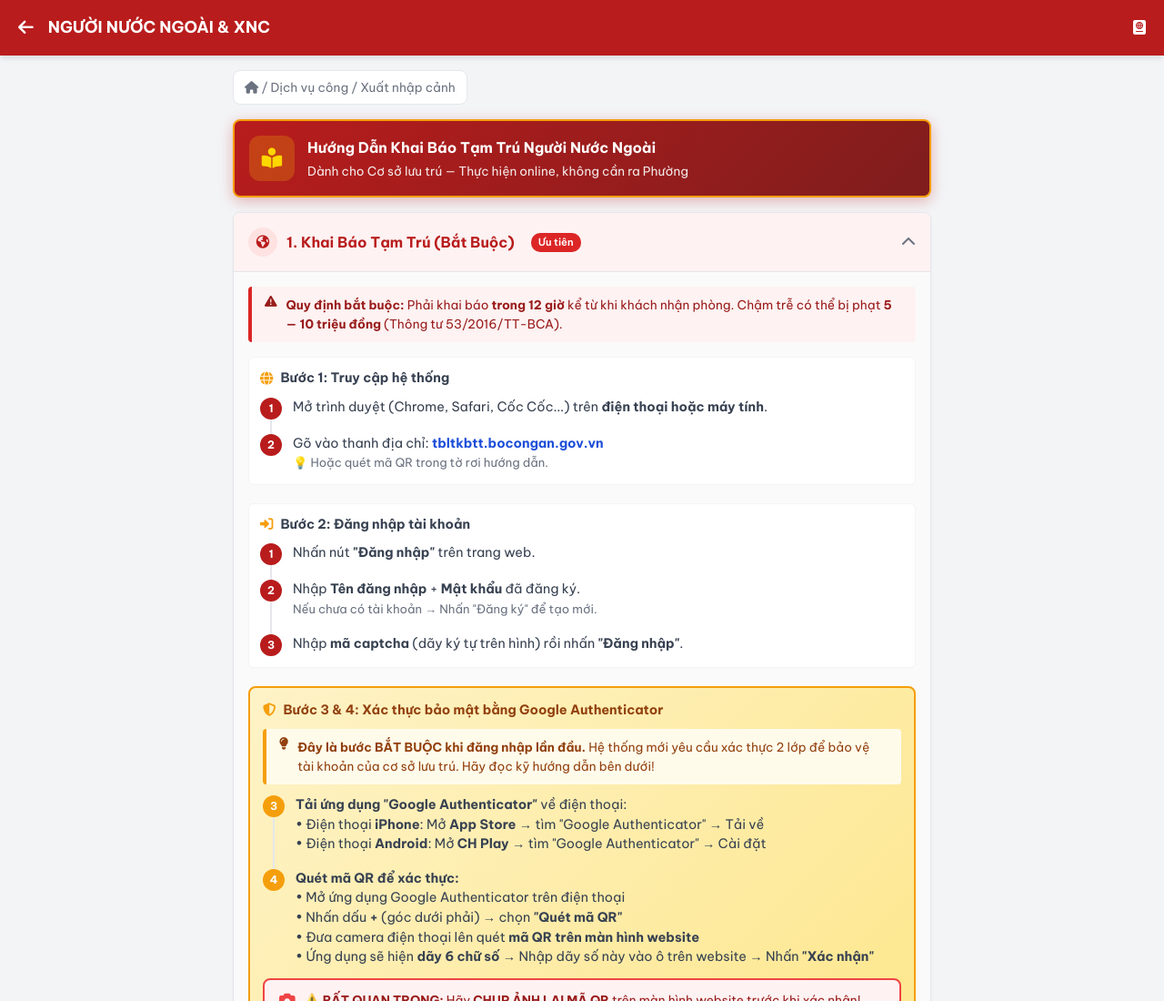
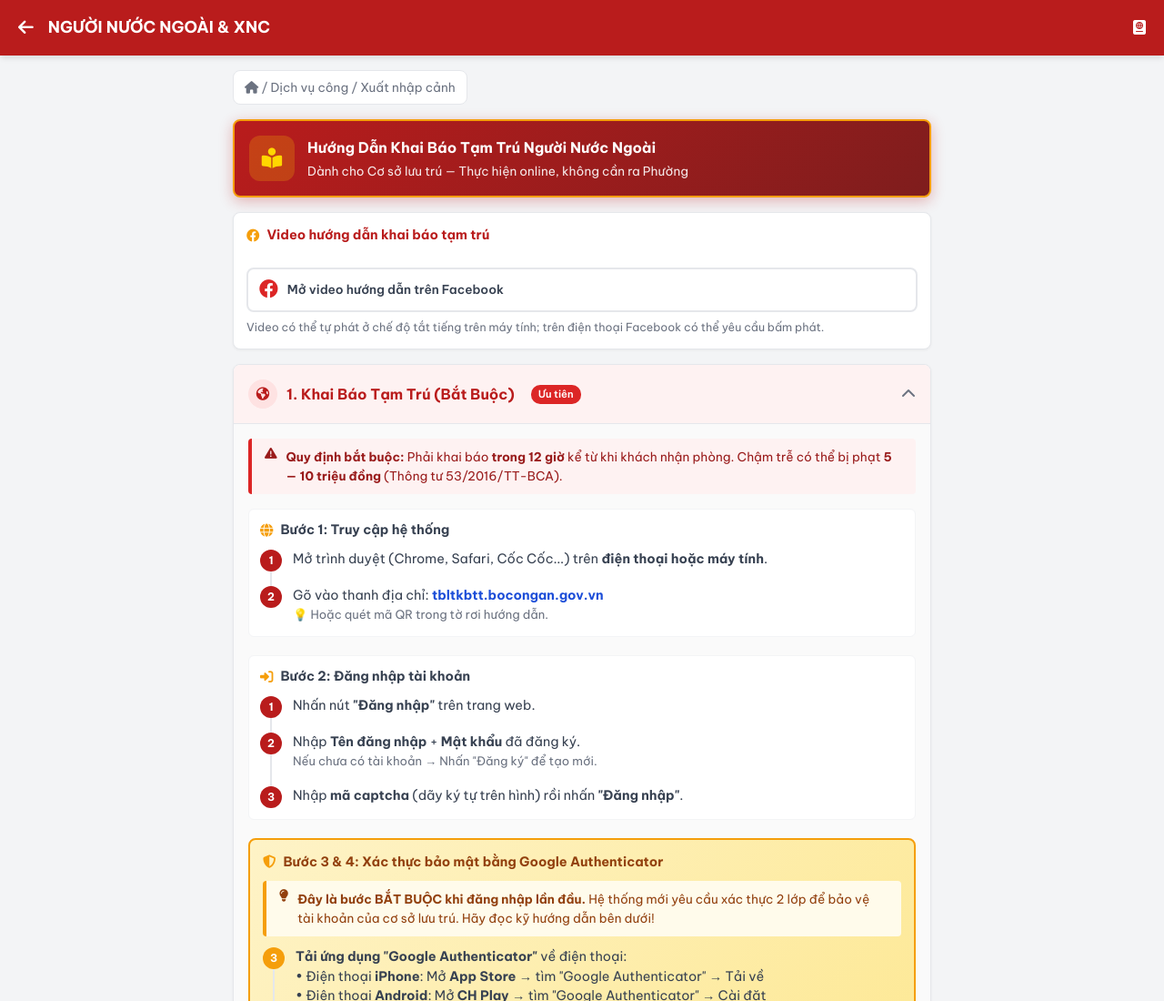
Before and after one commit to vi-phuong-158/capphutho, a plain HTML site: page modules/nguoi-nuoc-ngoai.html in a window 1280 px wide. Shown: the top 1100 px of the page at 91% size. Drawn offline with Linux system fonts and the light colour scheme.

Commit message:
Nhung video huong dan khai bao tam tru

```diff
--- a/modules/nguoi-nuoc-ngoai.html
+++ b/modules/nguoi-nuoc-ngoai.html
@@ -52,6 +52,38 @@
             margin: 0;
             font-size: 0.85rem;
             opacity: 0.9;
+        }
+
+        .kbtt-video-guide {
+            background: #FFFFFF;
+            border: 1px solid #E5E7EB;
+            border-radius: 8px;
+            box-shadow: 0 1px 3px rgba(0, 0, 0, 0.05);
+            margin-bottom: 16px;
+            padding: 14px;
+        }
+
+        .kbtt-video-guide .block-title {
+            color: #B91C1C;
+            margin-bottom: 12px;
+        }
+
+        .kbtt-video-frame {
+            display: flex;
+            justify-content: center;
+            overflow: hidden;
+            border-radius: 8px;
+            background: #111827;
+        }
+
+        .kbtt-video-actions {
+            margin-top: 12px;
+        }
+
+        .kbtt-video-note {
+            color: #6B7280;
+            font-size: 0.78rem;
+            margin: 8px 0 0;
         }
 
         /* Detail expand/collapse */
@@ -271,6 +303,29 @@
                 <h3>Hướng Dẫn Khai Báo Tạm Trú Người Nước Ngoài</h3>
                 <p>Dành cho Cơ sở lưu trú — Thực hiện online, không cần ra Phường</p>
             </div>
+        </div>
+
+        <!-- VIDEO HƯỚNG DẪN KHAI BÁO TẠM TRÚ -->
+        <div class="kbtt-video-guide" aria-labelledby="kbttVideoGuideTitle">
+            <div class="block-title" id="kbttVideoGuideTitle">
+                <i class="fa-brands fa-facebook"></i> Video hướng dẫn khai báo tạm trú
+            </div>
+            <div id="fb-root"></div>
+            <script async defer crossorigin="anonymous"
+                src="https://connect.facebook.net/vi_VN/sdk.js#xfbml=1&version=v19.0"></script>
+            <div class="kbtt-video-frame">
+                <div class="fb-video" data-href="https://www.facebook.com/reel/2015017732731012"
+                    data-width="500" data-show-text="false" data-autoplay="true"
+                    data-allowfullscreen="true"></div>
+            </div>
+            <div class="kbtt-video-actions">
+                <a class="pdf-link" href="https://www.facebook.com/reel/2015017732731012" target="_blank"
+                    rel="noopener noreferrer">
+                    <i class="fa-brands fa-facebook"></i>
+                    <span>Mở video hướng dẫn trên Facebook</span>
+                </a>
+            </div>
+            <p class="kbtt-video-note">Video có thể tự phát ở chế độ tắt tiếng trên máy tính; trên điện thoại Facebook có thể yêu cầu bấm phát.</p>
         </div>
 
         <!-- THỦ TỤC 1: KHAI BÁO TẠM TRÚ CHI TIẾT -->
```
